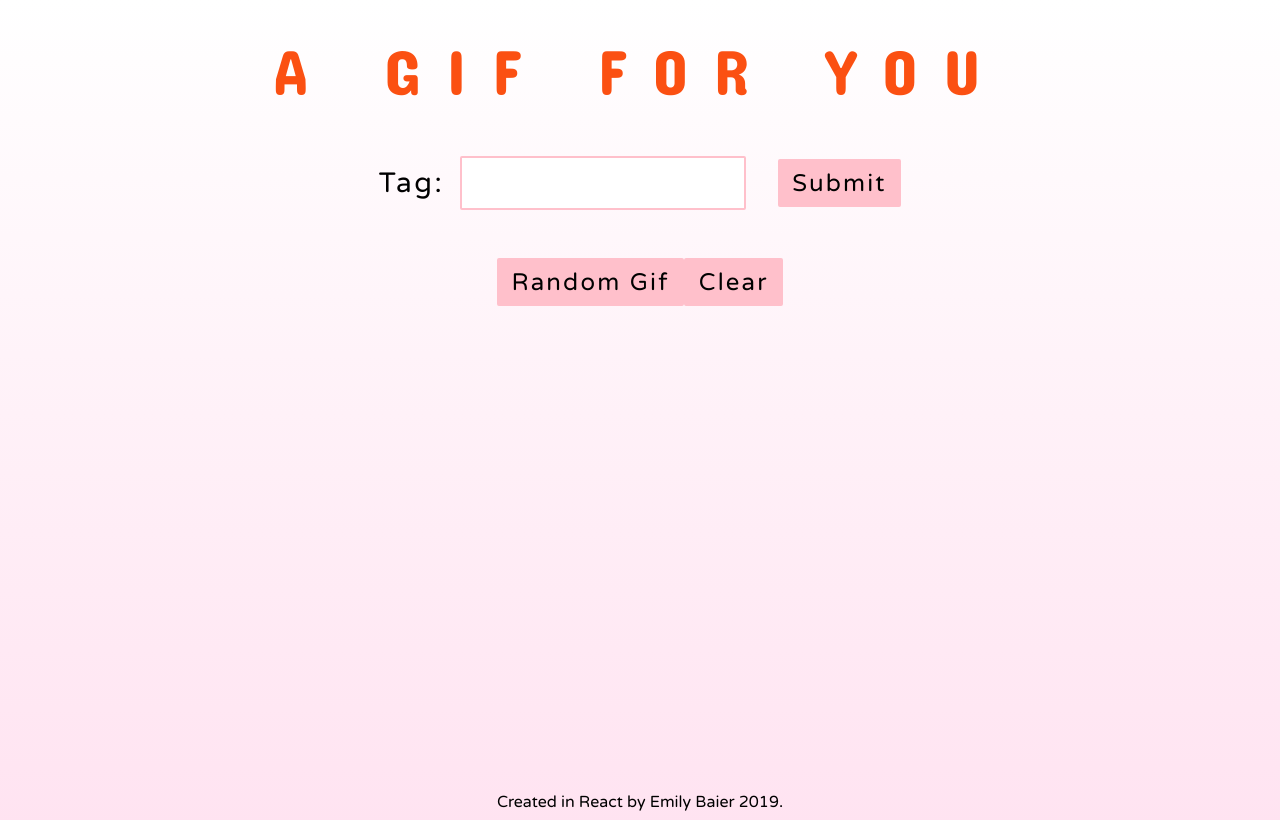
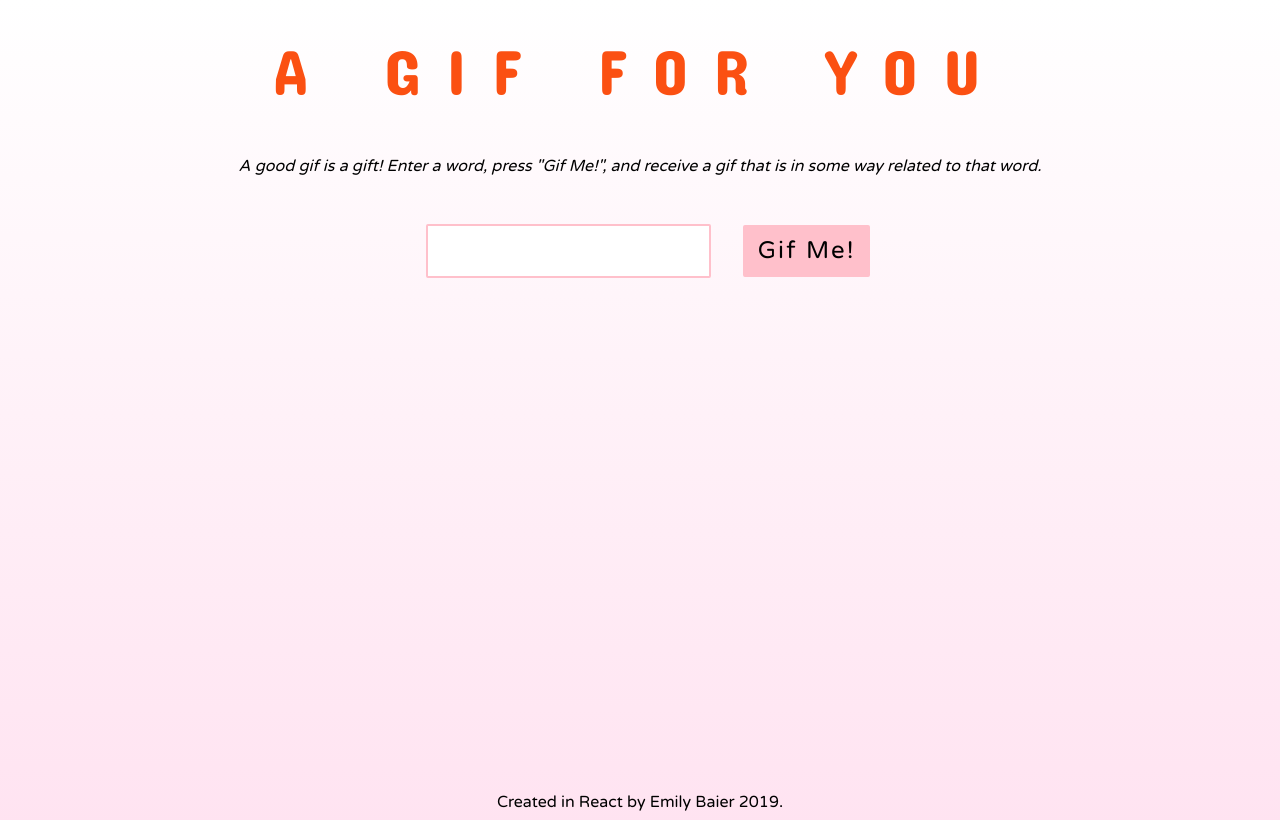
Before and after one commit to maybeemily/a-gif-for-you, a React app: page / in a window 1280 px wide. Built offline with nearby package versions, Linux system fonts and the light colour scheme.

Commit message:
added instructions, more styles

```diff
--- a/src/components/App.js
+++ b/src/components/App.js
@@ -3,6 +3,7 @@ import GifDisplay from '../containers/GifDisplay';
 import Header from '../components/Header';
 import { GlobalStyle, Wrapper } from '../styles/styles';
 import Footer from './Footer';
+import Instructions from './Instructions';
 
 
 export default function App() {
@@ -10,6 +11,7 @@ export default function App() {
   <>
   <Wrapper>
     <Header/>
+    <Instructions/>
     <GlobalStyle/>
     <GifDisplay/>
   </Wrapper>
--- a/src/components/GifSearchForm.js
+++ b/src/components/GifSearchForm.js
@@ -1,17 +1,14 @@
 import React from 'react';
 import PropTypes from 'prop-types';
-import { SearchForm, SearchButton, SearchBox, Label, Button } from '../styles/styles';
+import { SearchForm, SearchButton, SearchBox } from '../styles/styles';
 
 function GifSearchForm({ searchText, handleChange, searchSubmit }) {
   return (
   <>
     <SearchForm onSubmit={searchSubmit}>
-      <Label htmlFor="searchText">Tag:</Label>
       <SearchBox name="searchText" type="text" value={searchText} onChange={handleChange}/>
-      <SearchButton type="submit">Submit</SearchButton>
+      <SearchButton type="submit">Gif Me!</SearchButton>
     </SearchForm>
-      <Button>Random Gif</Button>
-      <Button>Clear</Button>
   </>
   );
 }
--- /dev/null
+++ b/src/components/Instructions.js
@@ -0,0 +1,16 @@
+import React from 'react';
+import { InstructionP } from '../styles/styles';
+
+function Instructions() {
+  return (
+    <section>
+      <InstructionP>
+      A good gif is a gift! Enter a word, press &quot;Gif Me!&quot;, and receive a gif that is in some way related to that word.<br>
+        </br>
+
+      </InstructionP>
+    </section>
+  );
+}
+
+export default Instructions;
--- a/src/services/GiphyAPI.js
+++ b/src/services/GiphyAPI.js
@@ -3,7 +3,7 @@ export const getGif = (searchTerm) => {
     .then(res => ([res.ok, res.json()]))
     .then(([ok, json]) => {
       if(!ok) {
-        throw 'No gifs with that tag, try again';
+        throw 'Error fetching data, try again';
       } else
       {
         return json;
@@ -14,6 +14,4 @@ export const getGif = (searchTerm) => {
       url: data.data.url,
       title: data.data.title
     }));
-
-
 };
--- a/src/styles/styles.js
+++ b/src/styles/styles.js
@@ -1,5 +1,6 @@
 import styled, { createGlobalStyle, keyframes } from 'styled-components';
 import { reset } from 'styled-reset';
+
 /* Global Styles */
 
 export const GlobalStyle = createGlobalStyle`
@@ -33,6 +34,7 @@ export const Wrapper = styled.div`
 export const HeaderH1 = styled.h1`
   color: #FB5012;
   margin-top: 2rem;
+  margin-bottom: 3rem;
   letter-spacing: .4em;
   text-transform: uppercase;
   font-family: 'Concert One', sans-serif;
@@ -62,8 +64,8 @@ const gradient = keyframes`
 `;
 
 export const Loader = styled.div`
-  width: 4rem;
-  height: 4rem;
+  width: 2rem;
+  height: 2rem;
   border-radius: 50%;
   margin: 0 auto;
   background: radial-gradient(circle at center, hotpink 0%, #FB5012 100%);
@@ -99,7 +101,7 @@ export const SearchButton = styled.button`
   background-color: pink;
   border: 2px solid pink;
   border-radius: 2px;
-  height: 3rem;
+  height: 3.3rem;
   padding-right: 1%;
   padding-left: 1%;
   &:focus {
@@ -108,14 +110,20 @@ export const SearchButton = styled.button`
 `;
 
 export const Button = styled(SearchButton)`
-  margin: rem;
+  margin: 1rem;
 `;
 
 export const Label = styled.label`
   font-size: 1.75em;
 `;
 
+/* styles for Footer.js */
+
 export const GifFooter = styled.footer`
   text-align: center;
   font-size: 1em;
 `;
+
+export const InstructionP = styled.p`
+  font-style: italic;
+`;
```
